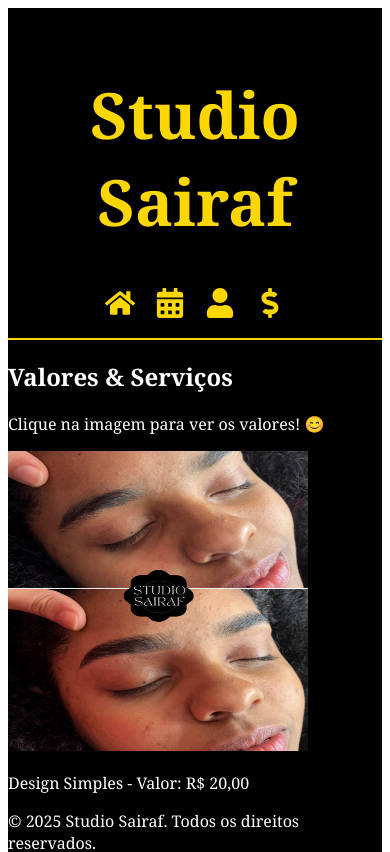
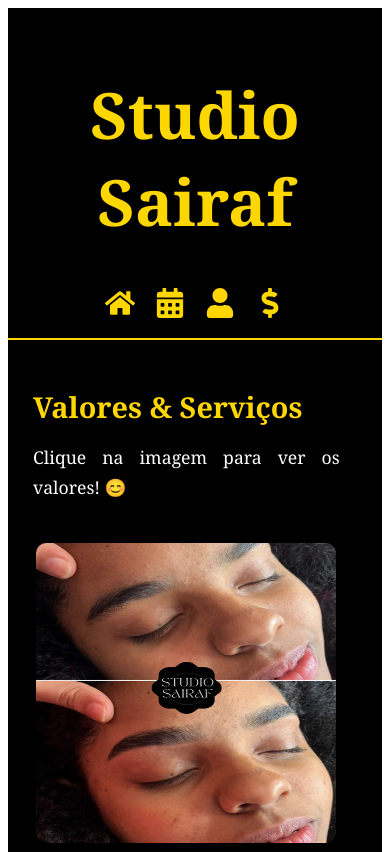
Before and after one commit to souzagbruno10/studiosairaf25, a Next.js app: page /valores in a window 390 px wide. Shown: the top 852 px of the page. Built offline with nearby package versions, Linux system fonts and the light colour scheme.

Commit message:
novas atualizacoes

```diff
--- a/package.json
+++ b/package.json
@@ -16,7 +16,9 @@
     "nodemailer": "^6.10.0",
     "react": "^18.2.0",
     "react-dom": "^18.2.0",
-    "react-icons": "^5.4.0"
+    "react-icons": "^5.4.0",
+    "react-slick": "^0.30.3",
+    "slick-carousel": "^1.8.1"
   },
   "devDependencies": {
     "prisma": "^6.2.1"
--- a/styles/Home.module.css
+++ b/styles/Home.module.css
@@ -436,3 +436,179 @@
 .popup button:hover {
   background-color: #0056b3;
 }
+/* servicos */
+.valoresSection {
+  display: flex; /* Usando flexbox para organizar os itens lado a lado */
+  flex-direction: row; /* Mantém o layout na horizontal */
+  align-items: center; /* Centraliza os itens verticalmente */
+  justify-content: center; /* Garante espaço entre o texto e a imagem */
+  padding: 50px 10px; /* Reduzido o padding para tornar a seção mais compacta */
+  background-color: #000000; /* Fundo preto */
+  width: 90%; /* Garante que a seção ocupe 100% da largura disponível */
+  background-color: transparent;
+}
+
+.valoresText {
+  max-width: 50%; /* Limita a largura do texto para garantir que a imagem tenha espaço */
+  text-align: center; /* Alinha o texto à esquerda */
+  margin: 0 auto 0px; /* Centraliza o texto e adiciona margem abaixo */
+  text-align: justify;
+}
+
+.valoresText h2 {
+  font-size: 2.5rem; /* Ajuste o tamanho da fonte para um visual mais compacto */
+  margin-bottom: 10px; /* Espaçamento menor entre o título e o texto */
+  color: #ffd700; /* Amarelo dourado */
+  text-align: justify;
+}
+
+.valoresText p {
+  font-size: 1.2rem; /* Ajuste o tamanho da fonte para melhor leitura */
+  margin-bottom: 15px; /* Menor espaço entre os parágrafos */
+  line-height: 1.7; /* Melhor espaçamento entre as linhas de texto */
+  color: #ffffff; /* Texto branco */
+  text-align: justify;
+}
+
+.valoresFooter {
+  text-align: center;
+  padding: 70px;
+  background-color: #000000; /* Fundo preto */
+  color: #ffd700; /* Amarelo dourado */
+}
+
+.valoresFooter p {
+  font-size: 1rem;
+  margin-bottom: 15px;
+}
+
+.valoresButton {
+  background-color: #ffd700; /* Botão amarelo */
+  color: #000000; /* Texto preto */
+  border: none;
+  padding: 1px 5px;
+  font-size: 0rem;
+  border-radius: 5px;
+  cursor: pointer;
+}
+
+/* Media Query para telas menores (como smartphones) */
+/* Media Query para telas menores (como smartphones) */
+@media (max-width: 480px) {
+  .valoresSection {
+    flex-direction: column; /* Coloca o texto e a imagem em uma coluna */
+    text-align: center; /* Centraliza o texto */
+    word-spacing: -0.2px; /* Reduz o espaçamento entre as palavras */
+  }
+
+  .valoresText {
+    max-width: 480px; /* Deixa o texto ocupar mais espaço em telas menores */
+    margin-bottom: 25px;
+    padding: 0 15px;
+    text-align: justify;
+    word-spacing: -0.2px; /* Ajuste mais suave para o espaçamento entre as palavras */
+  }
+
+  .valoresImage {
+    width: 70vw; /* Torna a imagem maior em telas menores */
+    height: 70vw; /* Mantém a proporção da imagem */
+  }
+
+  .valoresText h2 {
+    font-size: 1.8rem; /* Ajusta o tamanho da fonte para telas menores */
+    margin-top: -3px;
+    word-spacing: -0.2px; /* Ajuste mais suave no título */
+    text-align: justify;
+  }
+
+  .valoresText p {
+    font-size: 1.1rem; /* Ajusta o tamanho da fonte */
+    text-align: justify;
+    word-spacing: -0.2px; /* Ajuste mais suave no parágrafo */
+  }
+
+  .valoresButton {
+    background-color: #ffd700; /* Botão amarelo */
+    color: #000000; /* Texto preto */
+    border: none;
+    padding: 0px 5px;
+    font-size: 1rem;
+    border-radius: 8px;
+    cursor: pointer;
+  }
+
+  .popup {
+    position: fixed;
+    top: 50%;
+    left: 50%;
+    transform: translate(-50%, -50%);
+    background-color: gray;
+    padding: 20px;
+    box-shadow: 0 4px 6px rgba(0, 0, 0, 0.1);
+    z-index: 1000;
+    border-radius: 8px;
+  }
+
+  .popup h3 {
+    margin-top: 0;
+  }
+
+  .popup button {
+    background-color: #007bff;
+    color: white;
+    border: none;
+    padding: 10px;
+    border-radius: 4px;
+    cursor: pointer;
+  }
+
+  .popup button:hover {
+    background-color: #0056b3;
+  }
+}
+
+.flipContainer {
+  width: 300px;
+  height: 300px;
+  perspective: 1000px;
+  cursor: pointer;
+}
+
+.card {
+  width: 100%;
+  height: 100%;
+  position: relative;
+  transform-style: preserve-3d;
+  transition: transform 0.6s;
+}
+
+.flipped {
+  transform: rotateY(180deg);
+}
+
+.cardFront,
+.cardBack {
+  width: 100%;
+  height: 100%;
+  position: absolute;
+  backface-visibility: hidden;
+  display: flex;
+  align-items: center;
+  justify-content: center;
+  border-radius: 10px;
+}
+
+.cardFront img {
+  width: 100%;
+  height: 100%;
+  object-fit: visible;
+  border-radius: 10px;
+}
+
+.cardBack {
+  background: #ffd700;
+  color: #000;
+  transform: rotateY(180deg);
+  font-size: 20px;
+  font-weight: bold;
+}
```
Also changed, not shown: pages/agendamento.js (+8 -2 lines), pages/quemSouEu.js (+8 -2 lines), 1 other file (tests, documents, lock files or other folders).
